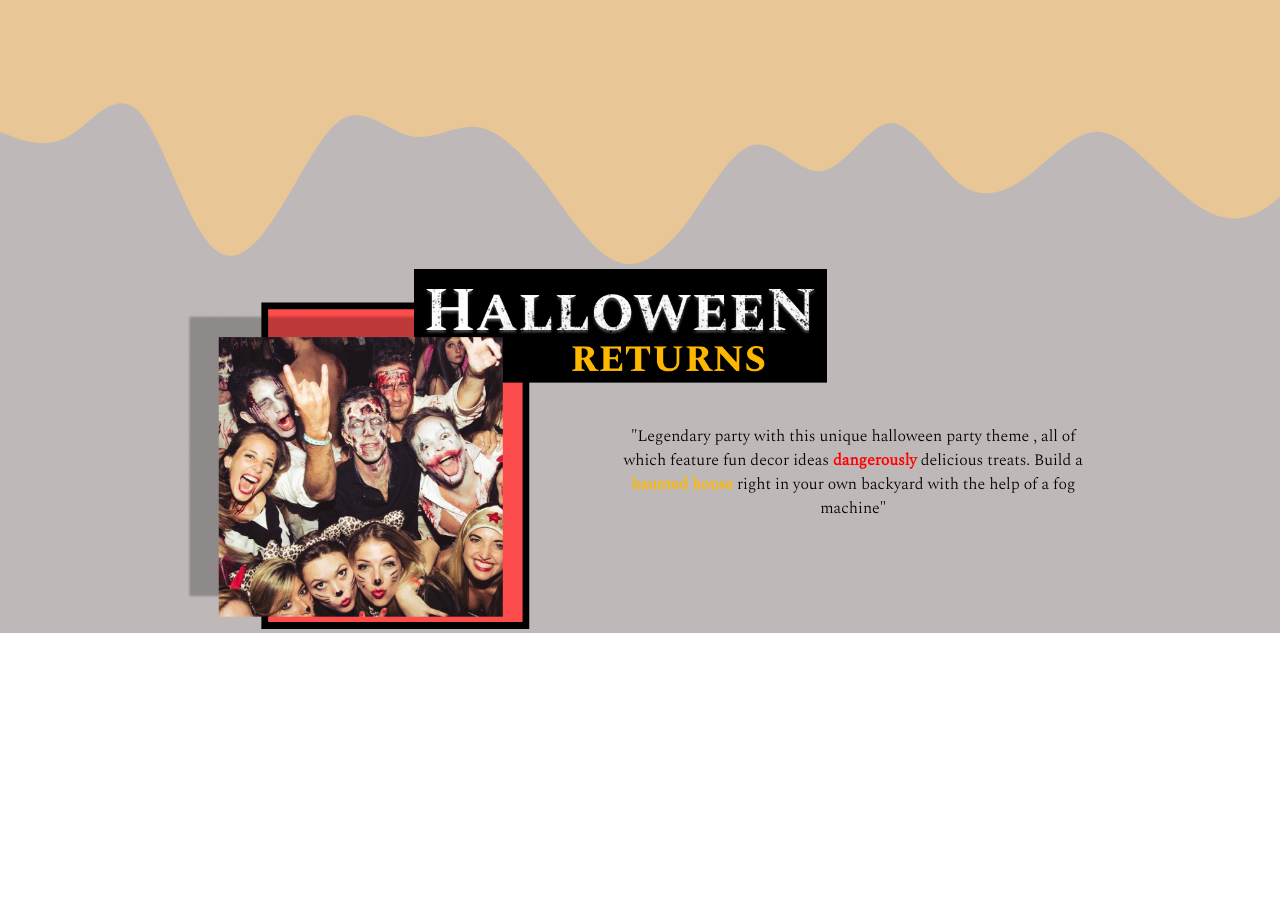
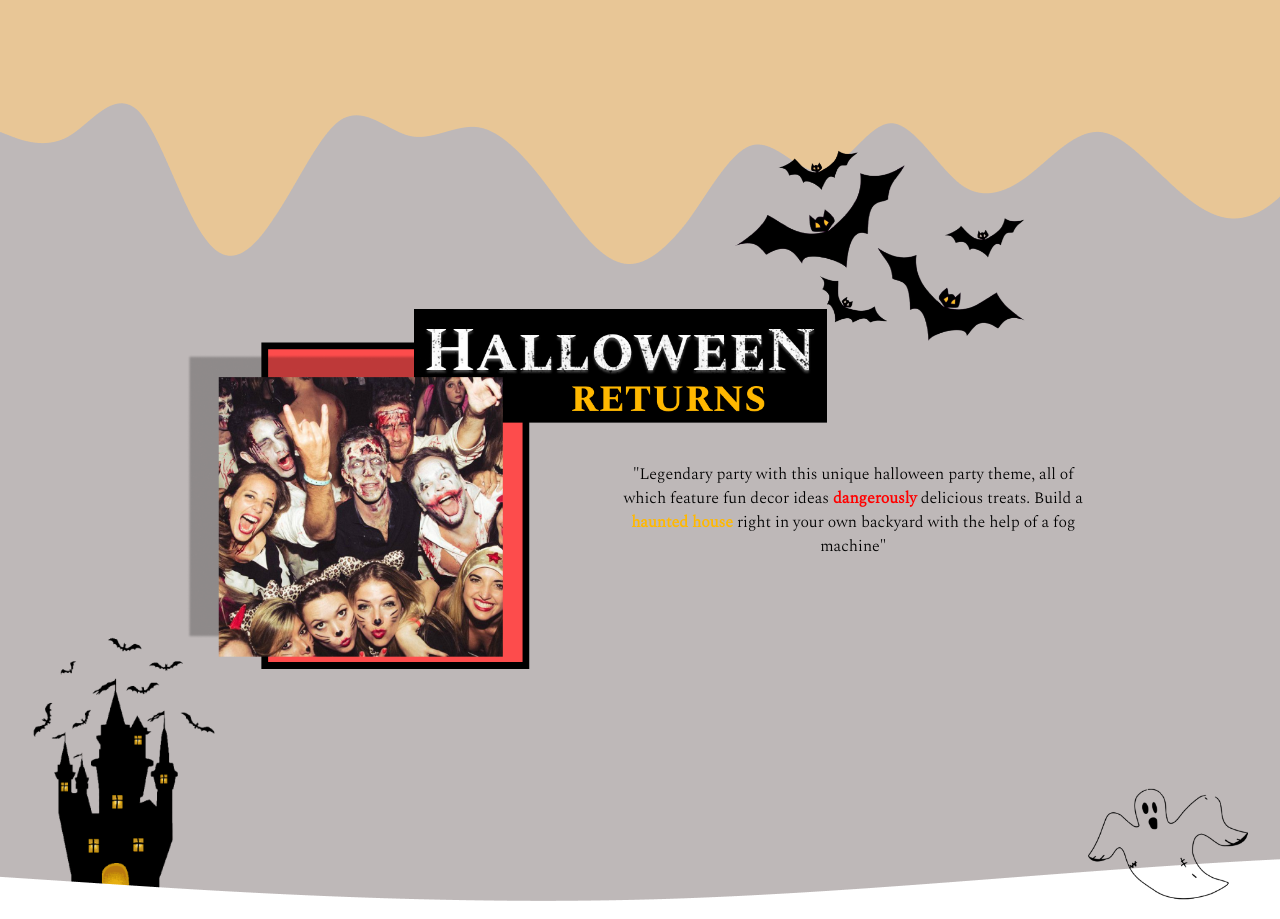
Before and after one commit to aldiinugroho/SterlingParty, a plain HTML site: page index.html in a window 1280 px wide. Shown: the part 980-1899 px from the top of the page. Before the commit the page ends 1613 px from the top, so only its background shows below. Drawn offline with Linux system fonts and the light colour scheme.

Commit message:
add point

```diff
--- a/index.css
+++ b/index.css
@@ -12,11 +12,11 @@
     top: 0px;
     position: sticky;
     z-index: 10;
+    padding: 1rem;
 }
 
 .bag>img{
-    height: 1.3em;
-    padding: 1rem;
+    height: 1.3rem;
     cursor: pointer;
 }
 
@@ -114,13 +114,14 @@
 .base-p1{
     background-color: #BEB8B8;
     height: inherit;
+    font-size: 0;
 }
 
 .cntr{
     width: 100%;
     height: auto;
     position: relative;
-    align-items: flex-end;
+    /* align-items: flex-end; */
     font-size: 0;
 }
 
@@ -136,6 +137,7 @@
     flex-direction: row;
     justify-content: space-evenly;
     flex-wrap: wrap;
+    margin-top: 1.5rem;
 }
 
 .halloween>img{
@@ -168,7 +170,58 @@
     margin-top: 3rem;
 }
 
+.haunted-castle>img{
+    width: 11.5rem;
+    margin-top: -3.8rem;
+    margin-left: 2rem;
+}
+
+.bat-cont{
+    display: flex;
+    justify-content: center;
+}
+
+.bat{
+    margin-left: 30rem;
+    margin-bottom: -5rem;
+    margin-top: -8rem;
+}
+
+.bat>img{
+    width: 20rem;
+    z-index: 2;
+    position: relative;
+}
+
+.ghost{
+    display: flex;
+    justify-content: flex-end;
+    margin-top: 7.5rem;
+    margin-bottom: -13rem;
+    margin-right: 2rem;
+}
+
+.ghost>img{
+    width: 10rem;
+    z-index: 2;
+    position: relative;
+}
+
 /* end of p1 */
+
+/* p2 */
+.base-p2{
+    font-size: 0;
+}
+
+.ly5{
+    font-size: 0;
+    width: 100%;
+    height: auto;
+    overflow: hidden;
+    margin-top: -4rem;
+}
+/* end of p2 */
 
 
 
--- a/index.html
+++ b/index.html
@@ -78,6 +78,7 @@
 
     <!-- p1 -->
     <div>
+        <!-- base-p1 -->
         <div class="base-p1">
             <!-- wave cnt -->
             <div class="cntr">
@@ -85,13 +86,20 @@
             </div>
             <!-- end of wave cnt -->
 
+            <div class="bat-cont">
+                <div class="bat">
+                    <img src="./Assets/p1/bat.png" alt="bat">
+                </div>
+            </div>
+
             <!-- halloween -->
             <div class="halloween-cont">
+
                 <div class="halloween"><img src="./Assets/p1/halloween.png" alt="halloween"></div>
 
                 <div class="p1font-cont">
                     <p class="p1font">
-                        "Legendary party with this unique halloween party theme , all of which feature fun decor ideas <span class="p1font-1">dangerously</span>
+                        "Legendary party with this unique halloween party theme, all of which feature fun decor ideas <span class="p1font-1">dangerously</span>
                         delicious treats. Build a <span class="p1font-2">haunted house</span> right in your own backyard with the help of a fog machine"
 
                     </p>
@@ -100,10 +108,32 @@
 
             </div>
             <!-- end of halloween -->
+            <div class="ghost">
+                <img src="./Assets/p1/ghost.png" alt="ghost">
+            </div>
 
+            <div class="haunted-castle">
+                <img src="./Assets/p1/haunted-castle.png" alt="haunted-castle">
+            </div>
 
         </div>
+        <!-- end of base-p1 -->
 
     </div>
+    <!-- end of p1 -->
+
+    <!-- p2 -->
+    <div>
+        <!-- base-p2 -->
+        <div class="base-p2">
+            <!-- wave cnt -->
+            <div class="cntr"></div>
+                <div class="ly5"><img src="./Assets/p2/p2con.png" alt="white"></div>
+            </div>
+            <!-- end of wave cnt -->
+
+        </div>
+    </div>
+
 </body>
 </html>
```
Also changed, not shown: Assets/p1/bat.png (added), Assets/p1/ghost.png (added), Assets/p2/casual.png (added), Assets/p2/p2con.png (added), 4 other files.
